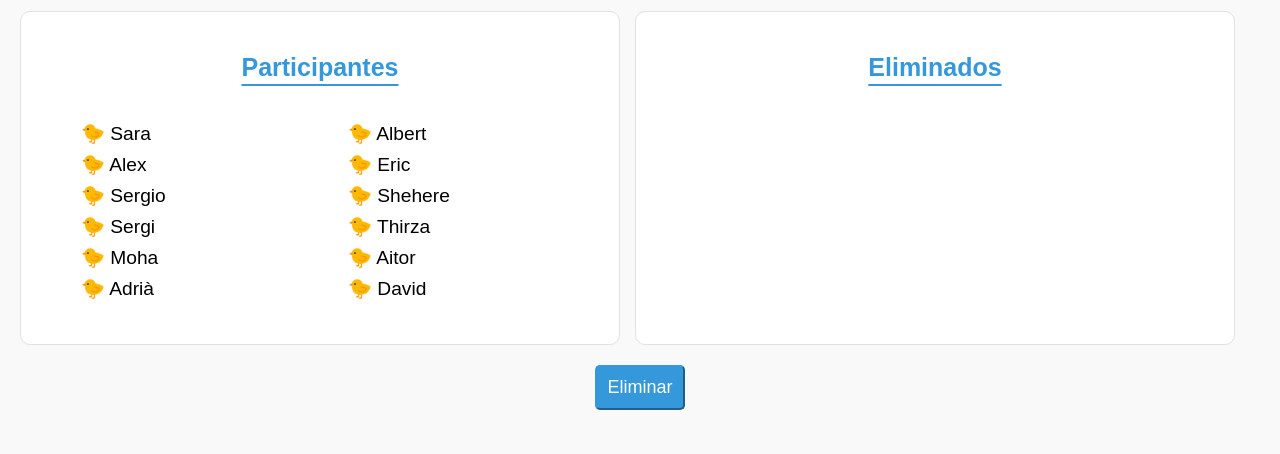
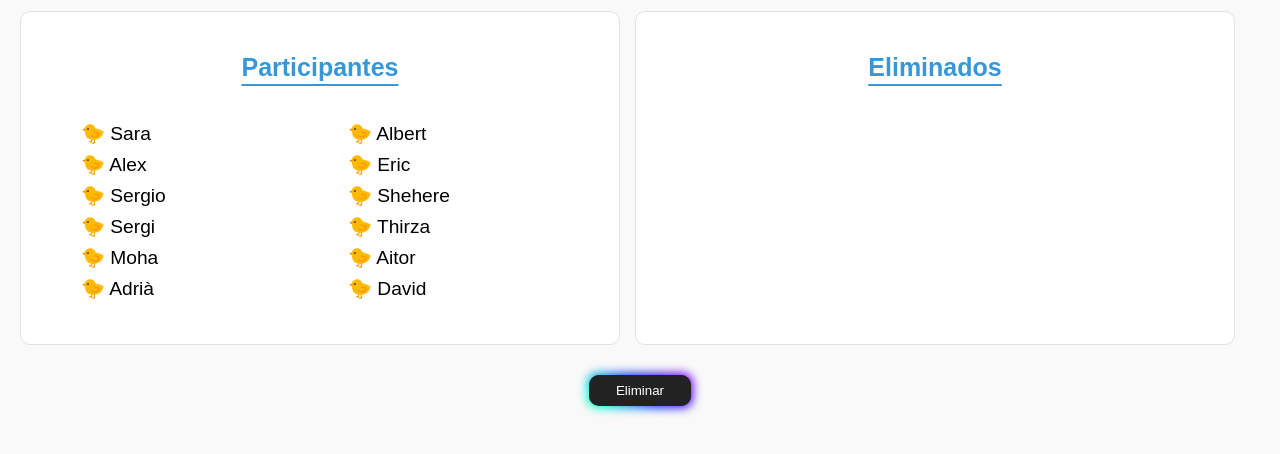
Before and after one commit to itsarade/retoPatinete, a plain HTML site: page index.html in a window 1280 px wide. Shown: the part 106-560 px from the top of the page. Drawn offline with Linux system fonts and the light colour scheme.

Commit message:
new button

```diff
--- a/index.html
+++ b/index.html
@@ -39,9 +39,8 @@
     </div>
 
     <div class="button-wrapper">
-      <button class="eliminar" type="button">Eliminar</button>
+      <button class="button-85" role="button">Eliminar</button>
     </div>
-
 
   </main>
   <footer>
--- a/src/css/style.css
+++ b/src/css/style.css
@@ -70,3 +70,81 @@ li {
     border-color: #3498db;
     cursor: pointer;
 }
+
+
+
+
+
+
+
+
+
+
+/* CSS */
+.button-85 {
+    margin-top: 30px;
+    padding: 0.6em 2em;
+    border: none;
+    outline: none;
+    color: rgb(255, 255, 255);
+    background: #111;
+    cursor: pointer;
+    position: relative;
+    z-index: 0;
+    border-radius: 10px;
+    user-select: none;
+    -webkit-user-select: none;
+    touch-action: manipulation;
+  }
+
+  .button-85:before {
+    content: "";
+    background: linear-gradient(
+      45deg,
+      #ff0000,
+      #ff7300,
+      #fffb00,
+      #48ff00,
+      #00ffd5,
+      #002bff,
+      #7a00ff,
+      #ff00c8,
+      #ff0000
+    );
+    position: absolute;
+    top: -2px;
+    left: -2px;
+    background-size: 400%;
+    z-index: -1;
+    filter: blur(5px);
+    -webkit-filter: blur(5px);
+    width: calc(100% + 4px);
+    height: calc(100% + 4px);
+    animation: glowing-button-85 20s linear infinite;
+    transition: opacity 0.3s ease-in-out;
+    border-radius: 10px;
+  }
+
+  @keyframes glowing-button-85 {
+    0% {
+      background-position: 0 0;
+    }
+    50% {
+      background-position: 400% 0;
+    }
+    100% {
+      background-position: 0 0;
+    }
+  }
+
+  .button-85:after {
+    z-index: -1;
+    content: "";
+    position: absolute;
+    width: 100%;
+    height: 100%;
+    background: #222;
+    left: 0;
+    top: 0;
+    border-radius: 10px;
+  }
```
